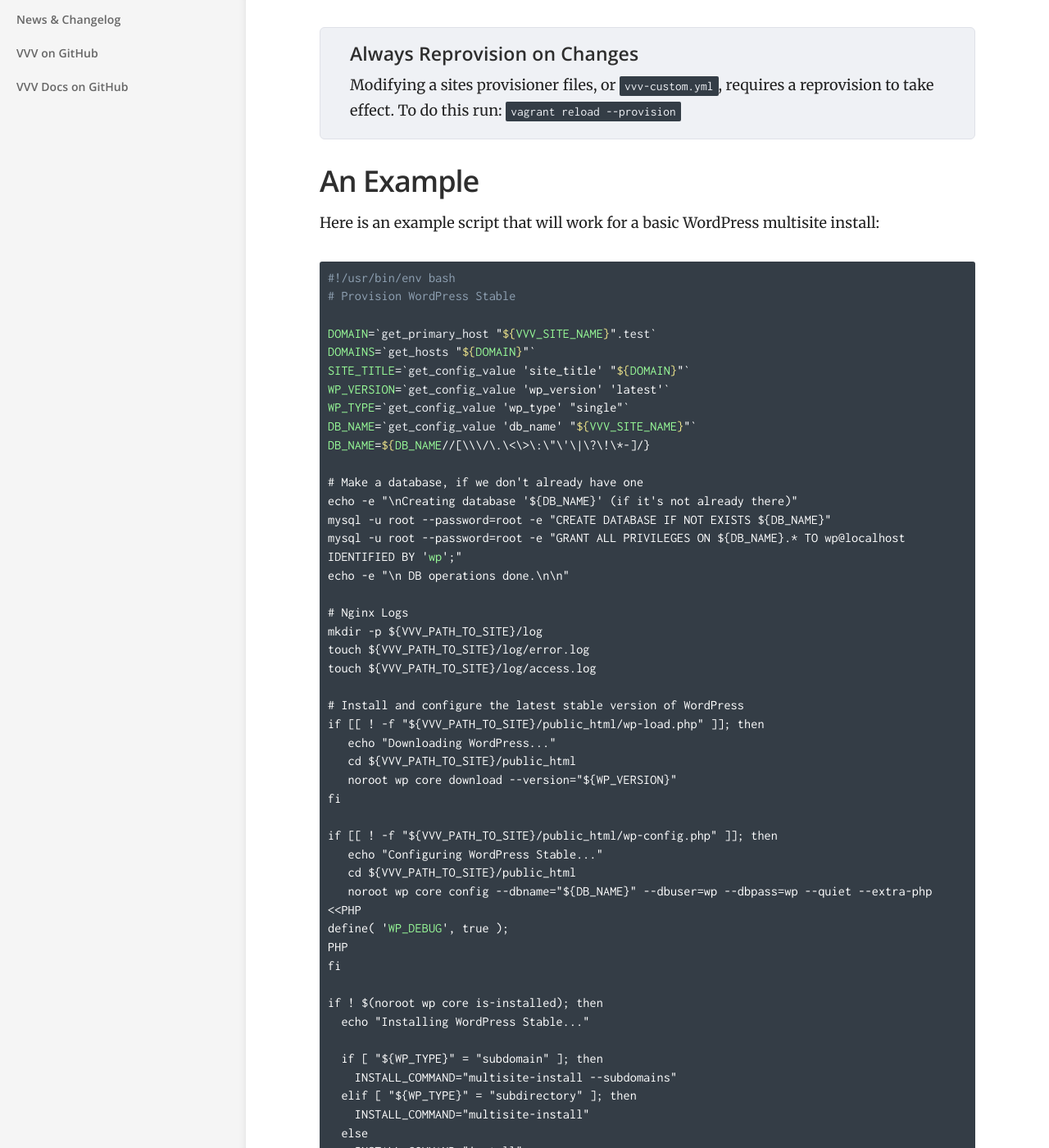
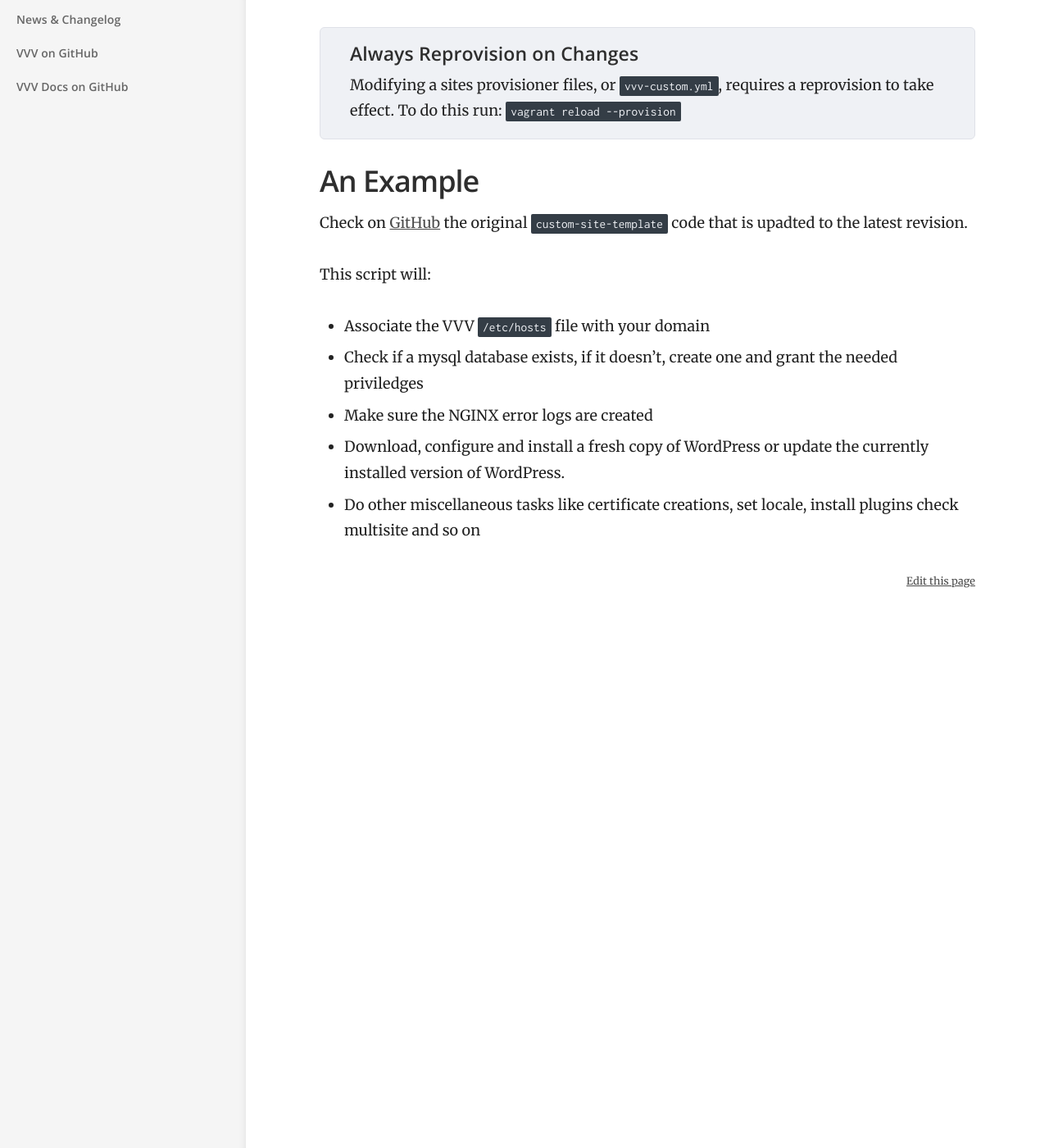
Before and after one commit to Varying-Vagrant-Vagrants/varyingvagrantvagrants.org, a Jekyll site: the page built from docs/en-US/site-templates/setup-script.md, in a window 1280 px wide and 1400 px high, scrolled down 565 px. Shown: the whole window at 82% size. Built offline with Jekyll 4.4.1, drawn with Linux system fonts in a browser that asks for light colours; some of the changed text lies outside the part shown.

Commit message:
Fix #1676

````diff
--- a/docs/en-US/site-templates/setup-script.md
+++ b/docs/en-US/site-templates/setup-script.md
@@ -19,72 +19,12 @@ Your script might:
 
 ## An Example
 
-Here is an example script that will work for a basic WordPress multisite install:
+Check on [GitHub](https://github.com/Varying-Vagrant-Vagrants/custom-site-template/blob/master/provision/vvv-init.sh) the original `custom-site-template` code that is upadted to the latest revision.
 
-```shell
-#!/usr/bin/env bash
-# Provision WordPress Stable
-
-DOMAIN=`get_primary_host "${VVV_SITE_NAME}".test`
-DOMAINS=`get_hosts "${DOMAIN}"`
-SITE_TITLE=`get_config_value 'site_title' "${DOMAIN}"`
-WP_VERSION=`get_config_value 'wp_version' 'latest'`
-WP_TYPE=`get_config_value 'wp_type' "single"`
-DB_NAME=`get_config_value 'db_name' "${VVV_SITE_NAME}"`
-DB_NAME=${DB_NAME//[\\\/\.\<\>\:\"\'\|\?\!\*-]/}
-
-# Make a database, if we don't already have one
-echo -e "\nCreating database '${DB_NAME}' (if it's not already there)"
-mysql -u root --password=root -e "CREATE DATABASE IF NOT EXISTS ${DB_NAME}"
-mysql -u root --password=root -e "GRANT ALL PRIVILEGES ON ${DB_NAME}.* TO wp@localhost IDENTIFIED BY 'wp';"
-echo -e "\n DB operations done.\n\n"
-
-# Nginx Logs
-mkdir -p ${VVV_PATH_TO_SITE}/log
-touch ${VVV_PATH_TO_SITE}/log/error.log
-touch ${VVV_PATH_TO_SITE}/log/access.log
-
-# Install and configure the latest stable version of WordPress
-if [[ ! -f "${VVV_PATH_TO_SITE}/public_html/wp-load.php" ]]; then
-   echo "Downloading WordPress..."
-   cd ${VVV_PATH_TO_SITE}/public_html
-   noroot wp core download --version="${WP_VERSION}"
-fi
-
-if [[ ! -f "${VVV_PATH_TO_SITE}/public_html/wp-config.php" ]]; then
-   echo "Configuring WordPress Stable..."
-   cd ${VVV_PATH_TO_SITE}/public_html
-   noroot wp core config --dbname="${DB_NAME}" --dbuser=wp --dbpass=wp --quiet --extra-php <<PHP
-define( 'WP_DEBUG', true );
-PHP
-fi
-
-if ! $(noroot wp core is-installed); then
-  echo "Installing WordPress Stable..."
-
-  if [ "${WP_TYPE}" = "subdomain" ]; then
-    INSTALL_COMMAND="multisite-install --subdomains"
-  elif [ "${WP_TYPE}" = "subdirectory" ]; then
-    INSTALL_COMMAND="multisite-install"
-  else
-    INSTALL_COMMAND="install"
-  fi
-
-  noroot wp core ${INSTALL_COMMAND} --url="${DOMAIN}" --quiet --title="${SITE_TITLE}" --admin_name=admin --admin_email="admin@local.test" --admin_password="password"
-else
-  echo "Updating WordPress Stable..."
-  cd ${VVV_PATH_TO_SITE}/public_html
-  noroot wp core update --version="${WP_VERSION}"
-fi
-
-cp -f "${VVV_PATH_TO_SITE}/provision/vvv-nginx.conf.tmpl" "${VVV_PATH_TO_SITE}/provision/vvv-nginx.conf"
-sed -i "s#{{DOMAINS_HERE}}#${DOMAINS}#" "${VVV_PATH_TO_SITE}/provision/vvv-nginx.conf"
-
-```
-
-This will:
+This script will:
 
  - Associate the VVV `/etc/hosts` file with your domain
  - Check if a mysql database exists, if it doesn't, create one and grant the needed priviledges
  - Make sure the NGINX error logs are created
  - Download, configure and install a fresh copy of WordPress or update the currently installed version of WordPress.
+ - Do other miscellaneous tasks like certificate creations, set locale, install plugins check multisite and so on
````
